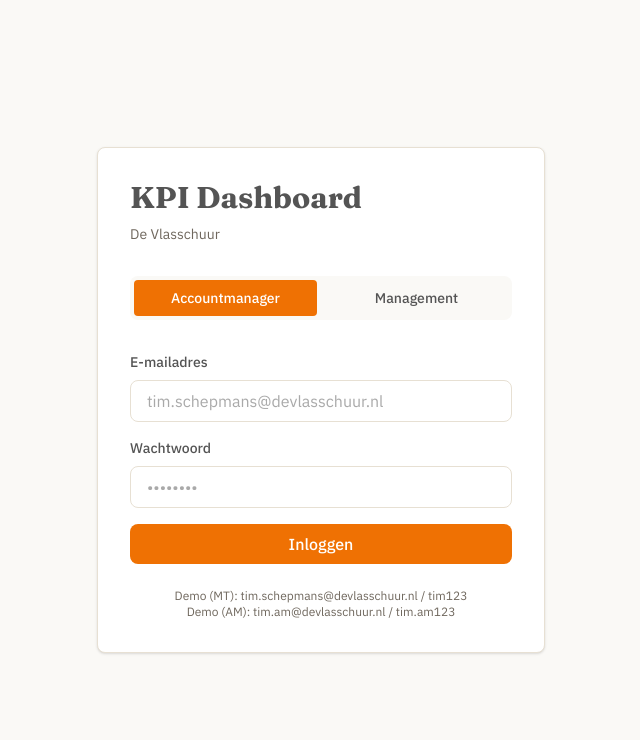
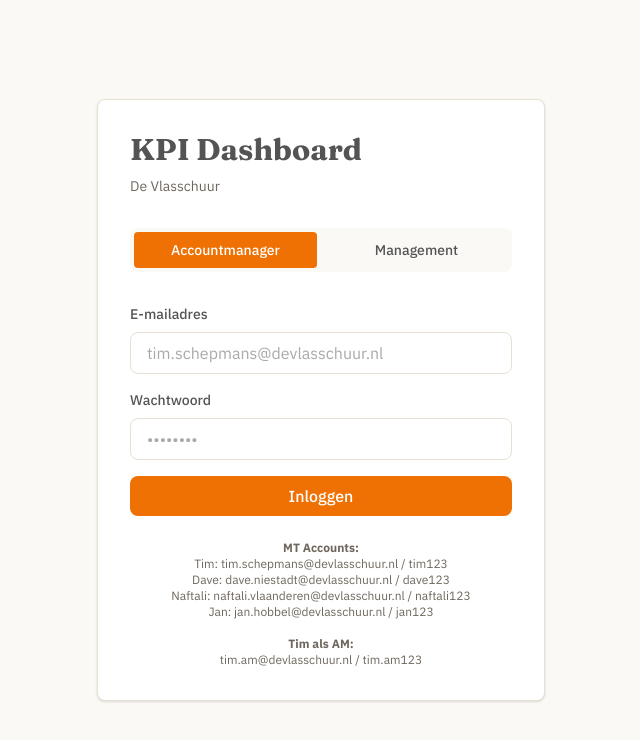
Before and after one commit to Hobbel96/KPI-Dashboard-def-versie, a Next.js app: page /login in a window 1280 px wide. Shown: the top 740 px of the page, without its empty margins (319-959 px from the left). Built offline with nearby package versions, Linux system fonts and the light colour scheme.

Commit message:
Add all MT test account credentials to login page

```diff
--- a/app/login/page.tsx
+++ b/app/login/page.tsx
@@ -108,8 +108,14 @@ export default function LoginPage() {
           </form>
 
           <p className="text-xs text-text-muted mt-6 text-center">
-            Demo (MT): tim.schepmans@devlasschuur.nl / tim123<br />
-            Demo (AM): tim.am@devlasschuur.nl / tim.am123
+            <strong>MT Accounts:</strong><br />
+            Tim: tim.schepmans@devlasschuur.nl / tim123<br />
+            Dave: dave.niestadt@devlasschuur.nl / dave123<br />
+            Naftali: naftali.vlaanderen@devlasschuur.nl / naftali123<br />
+            Jan: jan.hobbel@devlasschuur.nl / jan123<br />
+            <br />
+            <strong>Tim als AM:</strong><br />
+            tim.am@devlasschuur.nl / tim.am123
           </p>
         </div>
       </div>
```
